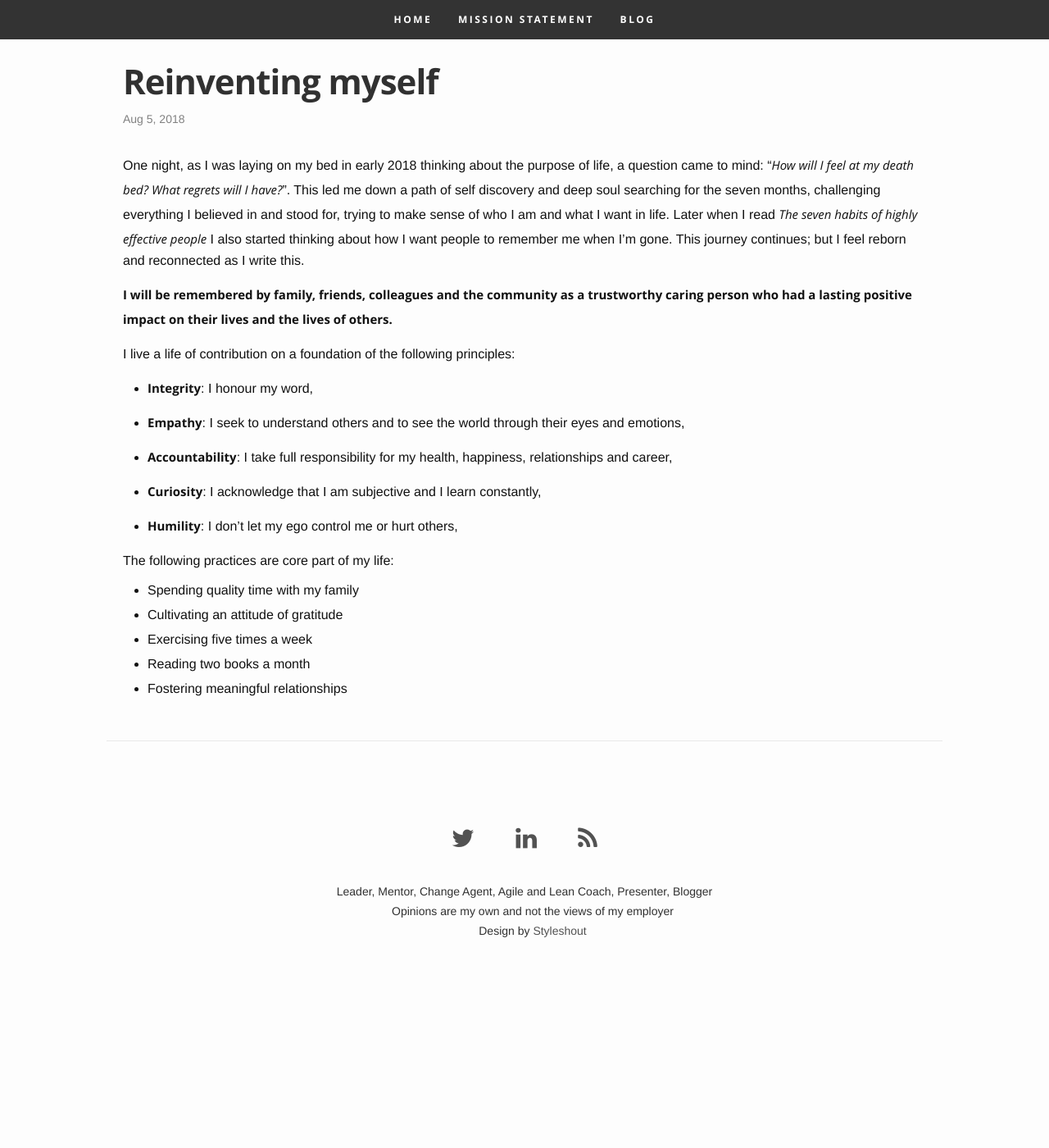
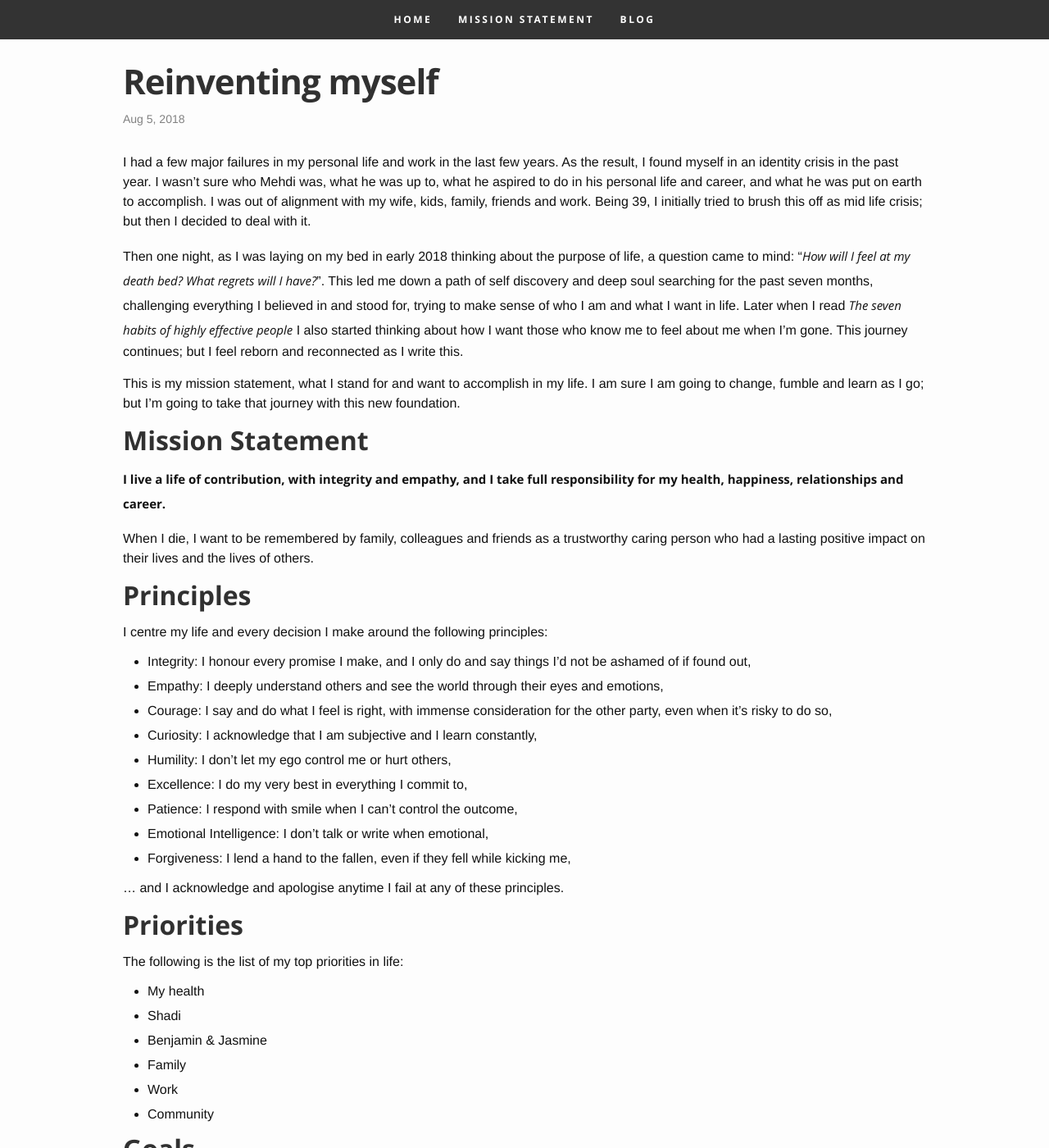
Before and after one commit to MehdiK/mehdik.github.io, a Jekyll site: the page built from _posts/2018-08-05-reinventing-myself.md, in a window 1280 px wide and 1400 px high. Shown: the whole window at 82% size. Built offline with Jekyll 4.4.1, drawn with Linux system fonts in a browser that asks for light colours; nearby versions of some CDN libraries; comment, search, counter and statistics services are not loaded; some of the changed text lies outside the part shown.

Commit message:
Revert "Update 2018-08-05-reinventing-myself.md"
This reverts commit 3def6ec04aed6dae029da43e00380b0cd904602d.

```diff
--- a/_posts/2018-08-05-reinventing-myself.md
+++ b/_posts/2018-08-05-reinventing-myself.md
@@ -1,27 +1,86 @@
 ---
 layout: post
 title: "Reinventing myself"
-description: "This is how I reinvented myself and set out my personal mission in life"
+description: "This is how I reinvented myself after several major failures and going through identity crisis"
 date: "2018-08-05"
 tags: ["Personal Notes"]
 ---
 
-One night, as I was laying on my bed in early 2018 thinking about the purpose of life, a question came to mind: "*How will I feel at my death bed? What regrets will I have?*". This led me down a path of self discovery and deep soul searching for the seven months, challenging everything I believed in and stood for, trying to make sense of who I am and what I want in life. Later when I read *The seven habits of highly effective people* I also started thinking about how I want people to remember me when I'm gone. This journey continues; but I feel reborn and reconnected as I write this.
+I had a few major failures in my personal life and work in the last few years. As the result, I found myself in an identity crisis in the past year. I wasn't sure who Mehdi was, what he was up to, what he aspired to do in his personal life and career, and what he was put on earth to accomplish. I was out of alignment with my wife, kids, family, friends and work. Being 39, I initially tried to brush this off as mid life crisis; but then I decided to deal with it.
 
-**I will be remembered by family, friends, colleagues and the community as a trustworthy caring person who had a lasting positive impact on their lives and the lives of others.**
+Then one night, as I was laying on my bed in early 2018 thinking about the purpose of life, a question came to mind: "*How will I feel at my death bed? What regrets will I have?*". This led me down a path of self discovery and deep soul searching for the past seven months, challenging everything I believed in and stood for, trying to make sense of who I am and what I want in life. Later when I read *The seven habits of highly effective people* I also started thinking about how I want those who know me to feel about me when I'm gone. This journey continues; but I feel reborn and reconnected as I write this.
 
-I live a life of contribution on a foundation of the following principles:
+This is my mission statement, what I stand for and want to accomplish in my life. I am sure I am going to change, fumble and learn as I go; but I'm going to take that journey with this new foundation.
 
- - **Integrity**: I honour my word,
- - **Empathy**: I seek to understand others and to see the world through their eyes and emotions,
- - **Accountability**: I take full responsibility for my health, happiness, relationships and career,
- - **Curiosity**: I acknowledge that I am subjective and I learn constantly,
- - **Humility**: I don't let my ego control me or hurt others,
+## Mission Statement
+**I live a life of contribution, with integrity and empathy, and I take full responsibility for my health, happiness, relationships and career.**
 
-The following practices are core part of my life:
+When I die, I want to be remembered by family, colleagues and friends as a trustworthy caring person who had a lasting positive impact on their lives and the lives of others.
 
- - Spending quality time with my family
- - Cultivating an attitude of gratitude
- - Exercising five times a week
- - Reading two books a month
- - Fostering meaningful relationships
+## Principles
+I centre my life and every decision I make around the following principles:
+
+ - Integrity: I honour every promise I make, and I only do and say things I'd not be ashamed of if found out,
+ - Empathy: I deeply understand others and see the world through their eyes and emotions,
+ - Courage: I say and do what I feel is right, with immense consideration for the other party, even when it's risky to do so,
+ - Curiosity: I acknowledge that I am subjective and I learn constantly,
+ - Humility: I don't let my ego control me or hurt others,
+ - Excellence: I do my very best in everything I commit to,
+ - Patience: I respond with smile when I can't control the outcome,
+ - Emotional Intelligence: I don't talk or write when emotional,
+ - Forgiveness: I lend a hand to the fallen, even if they fell while kicking me,
+
+... and I acknowledge and apologise anytime I fail at any of these principles.
+
+## Priorities
+The following is the list of my top priorities in life:
+
+ - My health
+ - Shadi
+ - Benjamin & Jasmine
+ - Family
+ - Work
+ - Community
+
+## Goals
+It is 5th of August 2023 (five years from now):
+
+ - Shadi and I are in love, like when we were friends
+ - Benjamin and Jasmine know who they are and are growing up to live happy successful lives
+ - I have a great relationship with my family
+ - I have touched the hearts and changed the lives of many people in a lasting positive way
+ - I am healthier and happier than when I was 18
+ - I have spent a lot of time travelling with Shadi and kids
+
+I still don't know how I will achieve these goals; but I am committed to make them happen.
+
+## Personal development practices
+Here is a few practices that I've been doing to enable me and my mission:
+
+ - Spend quality time with Shadi and kids
+ - Read one book a month
+ - Exercise five times a week
+ - Write more
+ - Call three friends every week
+ - Meditate
+ - Watch less than three hours of tv a week
+ - Get up early
+ - Take calculated risks
+ - Foster meaningful relationships
+ - Cultivate an attitude of gratitude
+
+## My journey
+The following is the list of things that have had the biggest influence in my journey so far:
+
+ - Challenged everything I thought was right.
+ - Observed everything I've done and everything and everyone around me.
+ - Talked with a professional coach.
+ - Asked for feedback from ex-colleagues.
+ - Took [Via character test](https://www.viacharacter.org/www/).
+ - Took [Gallup personality test](https://www.gallupstrengthscenter.com/).
+ - Did [Happen To Your Career](https://www.happentoyourcareer.com/start-here/) course.
+ - Listened to a lot episodes from the [Coaching for leaders](https://coachingforleaders.com/) podcast.
+ - Read a lot of books. The most influential ones were *[The seven habits of highly effective people](https://www.amazon.com/Habits-Highly-Effective-People-Powerful-ebook/dp/B01069X4H0/ref=sr_1_3?ie=UTF8&qid=1533474547&sr=8-3&keywords=the+seven+habits+of+highly+effective+people)*, *[The Big Leap](https://www.amazon.com/Big-Leap-Conquer-Hidden-Level-ebook/dp/B0026772QU/ref=sr_1_1?s=digital-text&ie=UTF8&qid=1533474782&sr=1-1&keywords=big+leap)*, *[The power of habit](https://www.amazon.com/Power-Habit-Why-What-Change-ebook/dp/B006WAIV6M/ref=sr_1_3?s=digital-text&ie=UTF8&qid=1533474854&sr=1-3&keywords=The+power+of+habit)*, *[How to fail at everything and still win big](https://www.amazon.com/How-Fail-Almost-Everything-Still-ebook/dp/B00FHI0XK2/ref=sr_1_1?s=digital-text&ie=UTF8&qid=1533474968&sr=1-1&keywords=how+to+fail+at+almost+everything+and+still+win+big)* and *[Good authority](https://www.amazon.com/Good-Authority-Become-Leader-Waiting-ebook/dp/B01M06R11R/ref=sr_1_1?s=digital-text&ie=UTF8&qid=1533474611&sr=1-1&keywords=good+authority)*.
+ - Read this [guide on writing personal mission statement](https://www.andyandrews.com/personal-mission-statement/)
+
+To be continued ...
```
